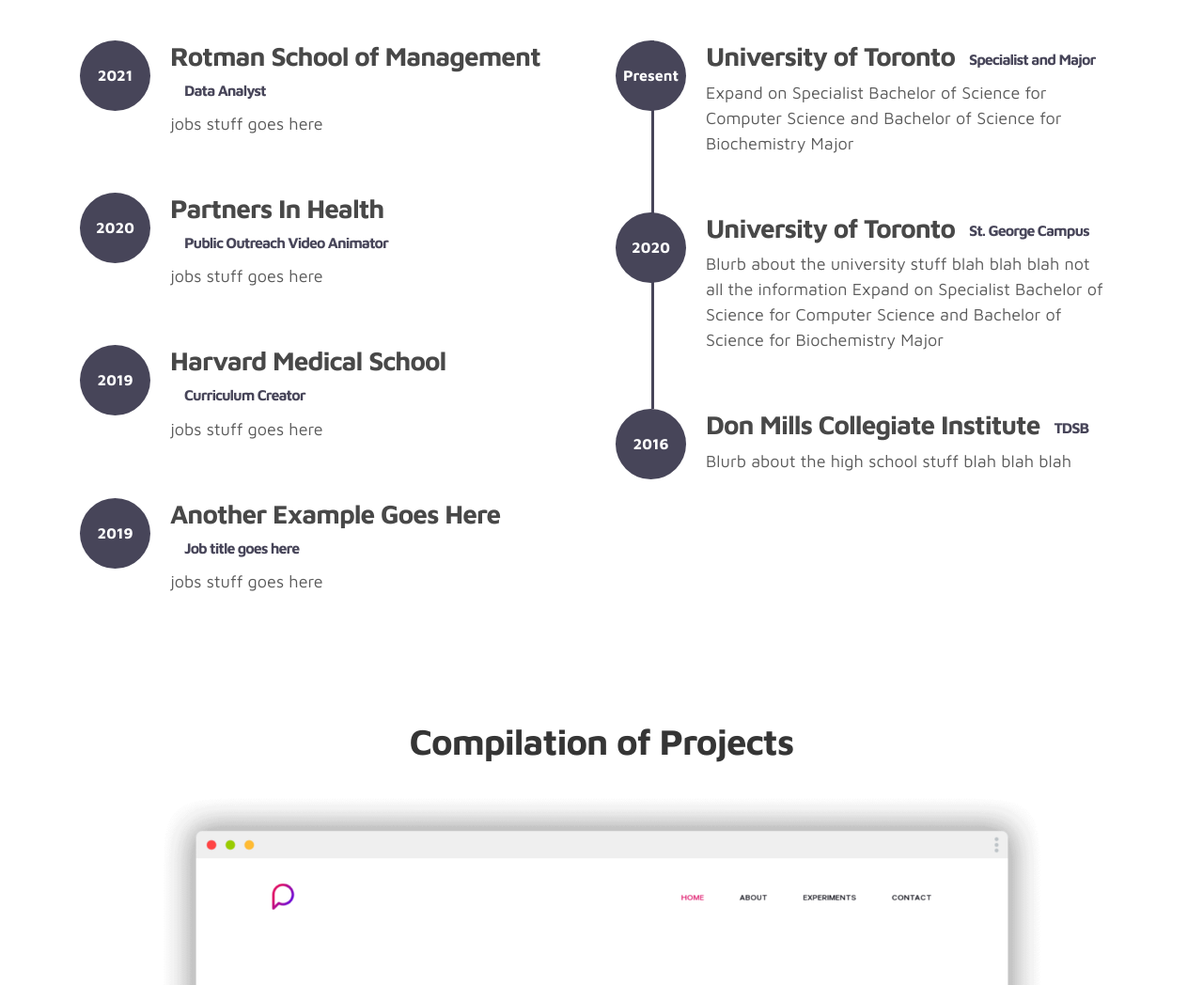
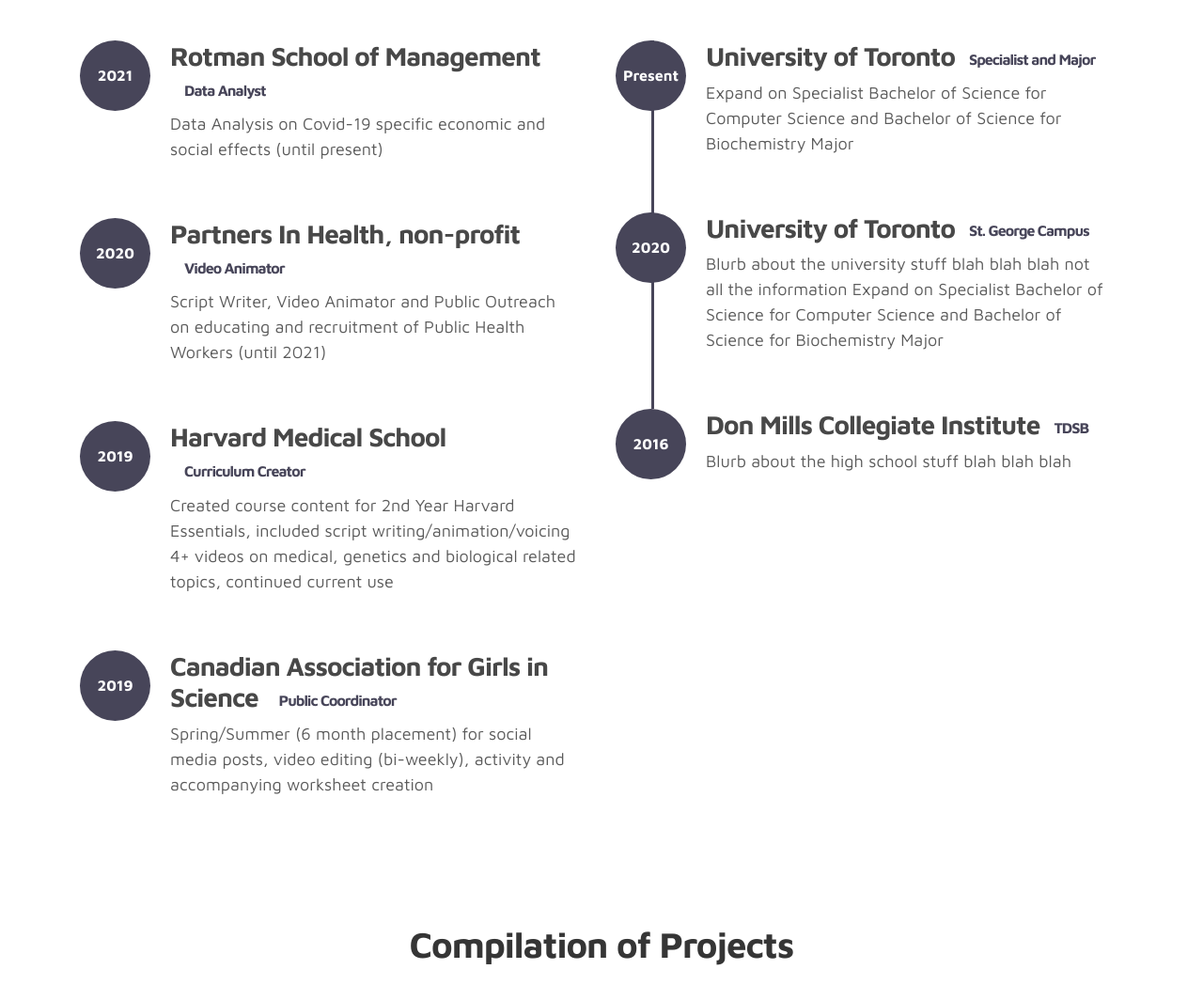
Before and after one commit to sms-sudo/sms-sudo.github.io, a plain HTML site: page index.html in a window 1280 px wide. Shown: the part 868-1916 px from the top of the page at 94% size. Drawn offline with Linux system fonts and the light colour scheme.

Commit message:
- updated website

```diff
--- a/index.html
+++ b/index.html
@@ -116,7 +116,8 @@
                                 </div>
                                 <div class="timeline-info">
                                     <h3><span>Rotman School of Management</span><small>Data Analyst</small></h3>
-                                    <p>jobs stuff goes here</p>
+                                    <p>Data Analysis on Covid-19 specific economic and social effects
+                                        (until present)</p>
                                 </div>
                             </div>
                         </div>
@@ -127,8 +128,9 @@
                                     <span>2020</span>
                                 </div>
                                 <div class="timeline-info">
-                                    <h3><span>Partners In Health</span><small>Public Outreach Video Animator</small></h3>
-                                    <p>jobs stuff goes here</p>
+                                    <h3><span>Partners In Health, non-profit</span><small>Video Animator</small></h3>
+                                    <p>Script Writer, Video Animator and Public Outreach on educating
+                                        and recruitment of Public Health Workers (until 2021)</p>
                                 </div>
                             </div>
                         </div>
@@ -140,7 +142,9 @@
                                 </div>
                                 <div class="timeline-info">
                                     <h3><span>Harvard Medical School</span><small>Curriculum Creator</small></h3>
-                                    <p>jobs stuff goes here</p>
+                                    <p>Created course content for 2nd Year Harvard Essentials, included
+                                        script writing/animation/voicing 4+ videos on medical, genetics
+                                        and biological related topics, continued current use</p>
                                 </div>
                             </div>
                         </div>
@@ -151,8 +155,9 @@
                                     <span>2019</span>
                                 </div>
                                 <div class="timeline-info">
-                                    <h3><span>Another Example Goes Here</span><small>Job title goes here</small></h3>
-                                    <p>jobs stuff goes here</p>
+                                    <h3><span>Canadian Association for Girls in Science </span><small>Public Coordinator</small></h3>
+                                    <p>Spring/Summer (6 month placement) for social media posts,
+                                        video editing (bi-weekly), activity and accompanying worksheet creation</p>
                                 </div>
                             </div>
                         </div>
```
